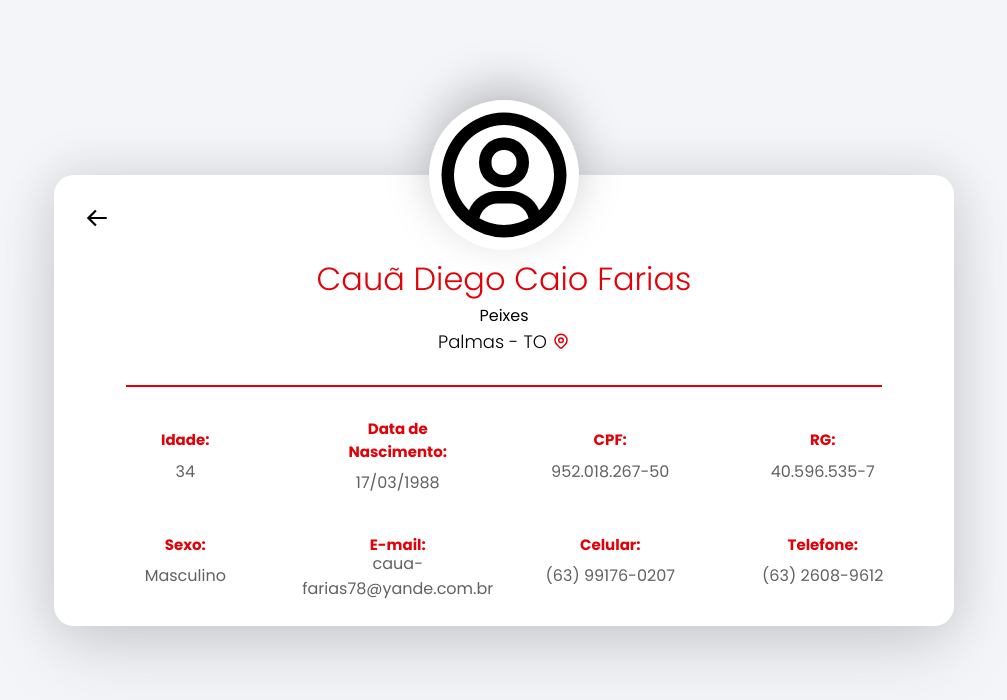
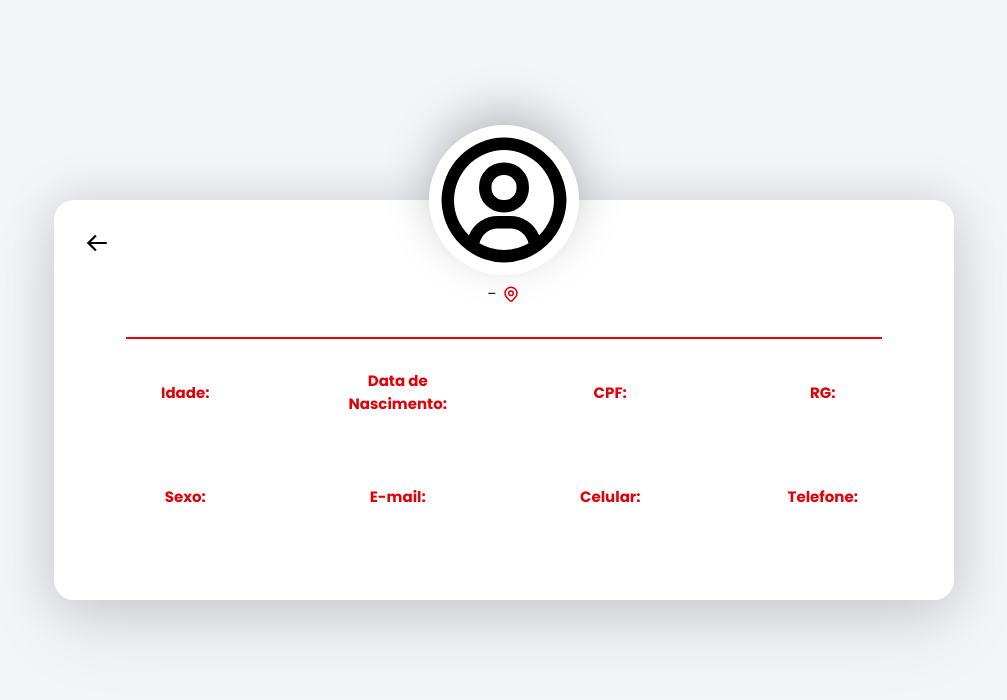
Before and after one commit to KauanCurbani/exercise-array, a React (Create React App) app: page /user in a window 1280 px wide. Shown: the top 700 px of the page, without its empty margins (136-1143 px from the left). Built offline with nearby package versions, Linux system fonts and the light colour scheme.

Commit message:
add global state

```diff
--- a/src/App.js
+++ b/src/App.js
@@ -1,20 +1,20 @@
 import { Routes, Route } from "react-router-dom";
 import LoginPage from "./pages/login/index";
 import User from "./pages/user/user";
+
 import React, { useState, useContext, createContext } from "react";
+import MyContext from "./Context/context";
 
 function App() {
-  const UserContext = createContext()
-  const [userLogado, setUserLogado] = useState();
-
+  const [user, setUser] = useState('')
   return (
     <div className="App">
-      <UserContext.Provider value={userLogado}>
+      <MyContext.Provider value={{user, setUser}}>
         <Routes>
           <Route exact path="/" element={<LoginPage />} />
           <Route path="/user" element={<User />} />
         </Routes>
-      </UserContext.Provider>
+      </MyContext.Provider>
     </div>
   );
 }
--- /dev/null
+++ b/src/Context/context.js
@@ -0,0 +1,5 @@
+import React from 'react';
+
+const MyContext = React.createContext();
+
+export default MyContext;
--- /dev/null
+++ b/src/pages/homepage/home.js
@@ -0,0 +1,6 @@
+
+function Home() {
+
+}
+
+export default Home
--- a/src/pages/login/index.js
+++ b/src/pages/login/index.js
@@ -1,4 +1,5 @@
-import React, { useState } from "react";
+import React, { useState, useContext } from "react";
+import MyContext from "../../Context/context";
 import "./index.css";
 import users from "../../data/data.json";
 import { useNavigate } from "react-router-dom";
@@ -7,7 +8,8 @@ import { FaApple } from "react-icons/fa";
 import { VscGithub } from "react-icons/vsc";
 
 function LoginPage() {
-  const [userLogado, setUserLogado] = useState();
+  const navigate = useNavigate()
+  const {user, setUser} = useContext(MyContext)
 
   function login() {
     const userInput = document.getElementById("user");
@@ -16,11 +18,11 @@ function LoginPage() {
     const userLogando = users.find(function (user) {
       return userInput.value === user.nome && passInput.value === user.senha;
     });
-    if(userLogado !== undefined){
-      console.log(userLogado)
-    }
-    else console.log("n logou!");
-    setUserLogado(userLogando);
+    if (userLogando !== undefined) {
+      setUser(userLogando)
+      navigate('/user')
+      console.log(user);
+    } else console.log("n logou!");
   }
 
   return (
--- a/src/pages/user/user.js
+++ b/src/pages/user/user.js
@@ -4,14 +4,15 @@ import data from "../../data/data.json";
 import { BiUserCircle, BiArrowBack } from "react-icons/bi";
 import { useNavigate } from "react-router-dom";
 import { HiOutlineLocationMarker } from "react-icons/hi";
+import MyContext from "../../Context/context";
 
 function User() {
   const navigate = useNavigate();
-  let currUser = 12;
-  const [userLogado, setUserLogado] = useState();
+  const {user, setUser} = useContext(MyContext)
 
   function voltar() {
-    console.log(userLogado)
+    console.log(user)
+    navigate('/')
   }
 
   return (
@@ -20,12 +21,12 @@ function User() {
         <BiArrowBack id="btnVoltar" onClick={voltar} />
         <div id="user-img">
           <BiUserCircle id="icon-user-img" />
-          <h1 id="nomeUser">{data[currUser].nome}</h1>
-          <p>{data[currUser].signo}</p>
+          <h1 id="nomeUser">{user.nome}</h1>
+          <p>{user.signo}</p>
         </div>
 
         <h1 id="localInfo">
-          {data[currUser].cidade} - {data[currUser].estado}{" "}
+          {user.cidade} - {user.estado}{" "}
           <HiOutlineLocationMarker id="iconLocal" />
         </h1>
         <div id="underline"></div>
@@ -33,35 +34,35 @@ function User() {
           <div id="user-information-left">
             <div className="information">
               <h2>Idade:</h2>
-              <p>{data[currUser].idade}</p>
+              <p>{user.idade}</p>
             </div>
             <div className="information">
               <h2>Data de Nascimento:</h2>
-              <p>{data[currUser].data_nasc}</p>
+              <p>{user.data_nasc}</p>
             </div>
             <div className="information">
               <h2>CPF:</h2>
-              <p>{data[currUser].cpf}</p>
+              <p>{user.cpf}</p>
             </div>
             <div className="information">
               <h2>RG:</h2>
-              <p>{data[currUser].rg}</p>
+              <p>{user.rg}</p>
             </div>
             <div className="information">
               <h2>Sexo:</h2>
-              <p>{data[currUser].sexo}</p>
+              <p>{user.sexo}</p>
             </div>
             <div className="information">
               <h2>E-mail:</h2>
-              <p>{data[currUser].email}</p>
+              <p>{user.email}</p>
             </div>
             <div className="information">
               <h2>Celular:</h2>
-              <p>{data[currUser].celular}</p>
+              <p>{user.celular}</p>
             </div>
             <div className="information">
               <h2>Telefone:</h2>
-              <p>{data[currUser].telefone_fixo}</p>
+              <p>{user.telefone_fixo}</p>
             </div>
           </div>
         </div>
```
